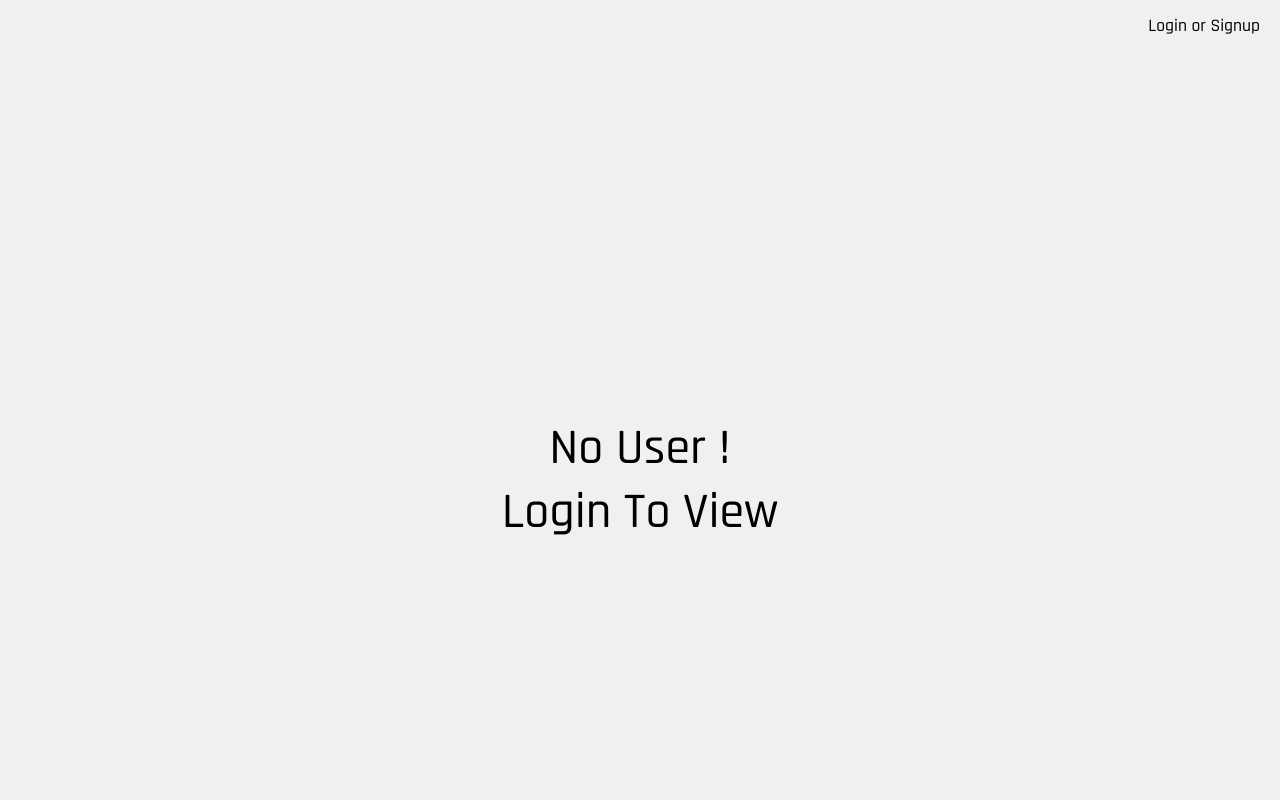
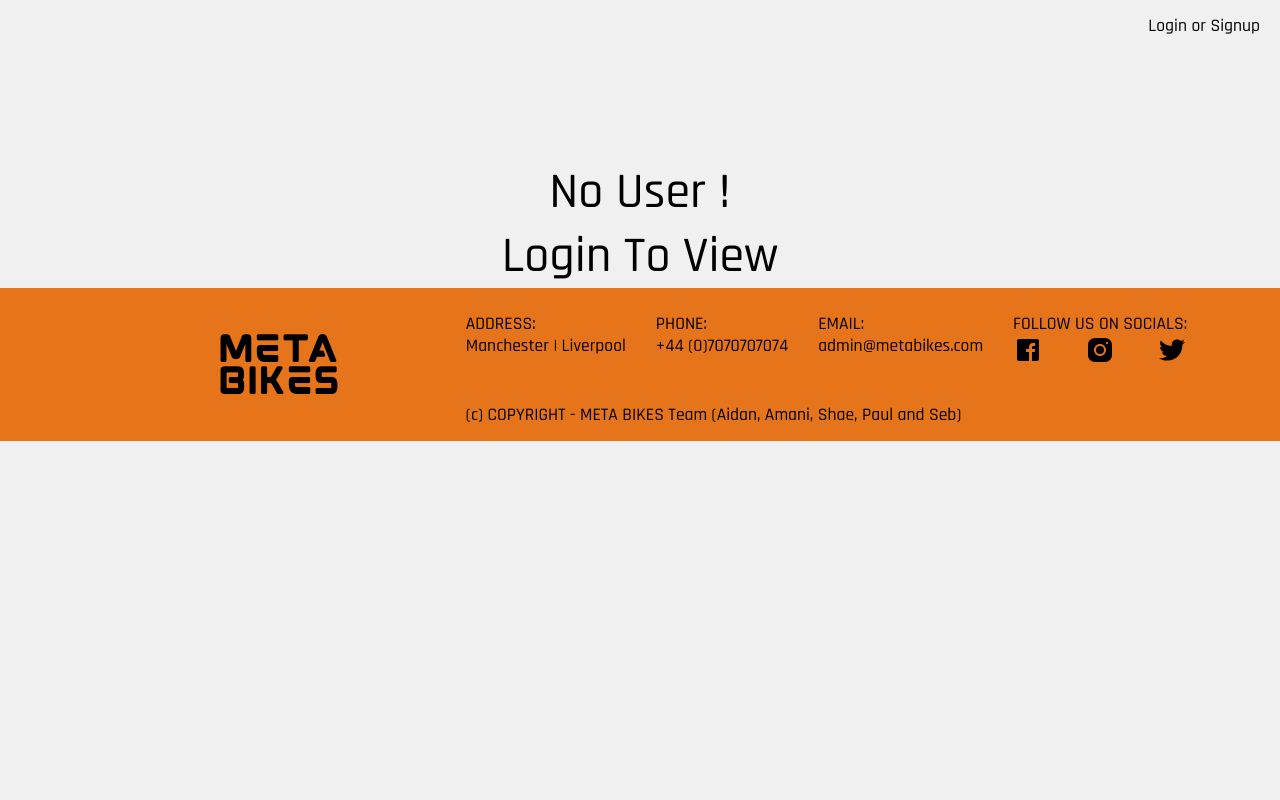
Before and after one commit to AmaniMagdoubi/metaBikes_react_group1_m39, a React (Create React App) app: page /profile in a window 1280 px wide. Shown: the top 800 px of the page. Built offline with nearby package versions, Linux system fonts and the light colour scheme; a web font is replaced by a local one.

Commit message:
Changed vh to %

```diff
--- a/src/styles/11-user.profile.styles.js
+++ b/src/styles/11-user.profile.styles.js
@@ -2,7 +2,7 @@ import styled from "styled-components";
 
 export const UserProfileWrapper = styled.div`
 
-    height: 100vh;
+    height: 100%;
     width: 100%;
     padding-top: 10em;
     margin-top: 0px;
--- a/src/styles/8-local-interests.styles.js
+++ b/src/styles/8-local-interests.styles.js
@@ -3,7 +3,7 @@ import "../index.css";
 
 export const InterestWrapper = styled.div`
 
-    height: 100vh;
+    height: 100%;
     margin-top: 3em;
     display:flex;
     align-items: center;
```
